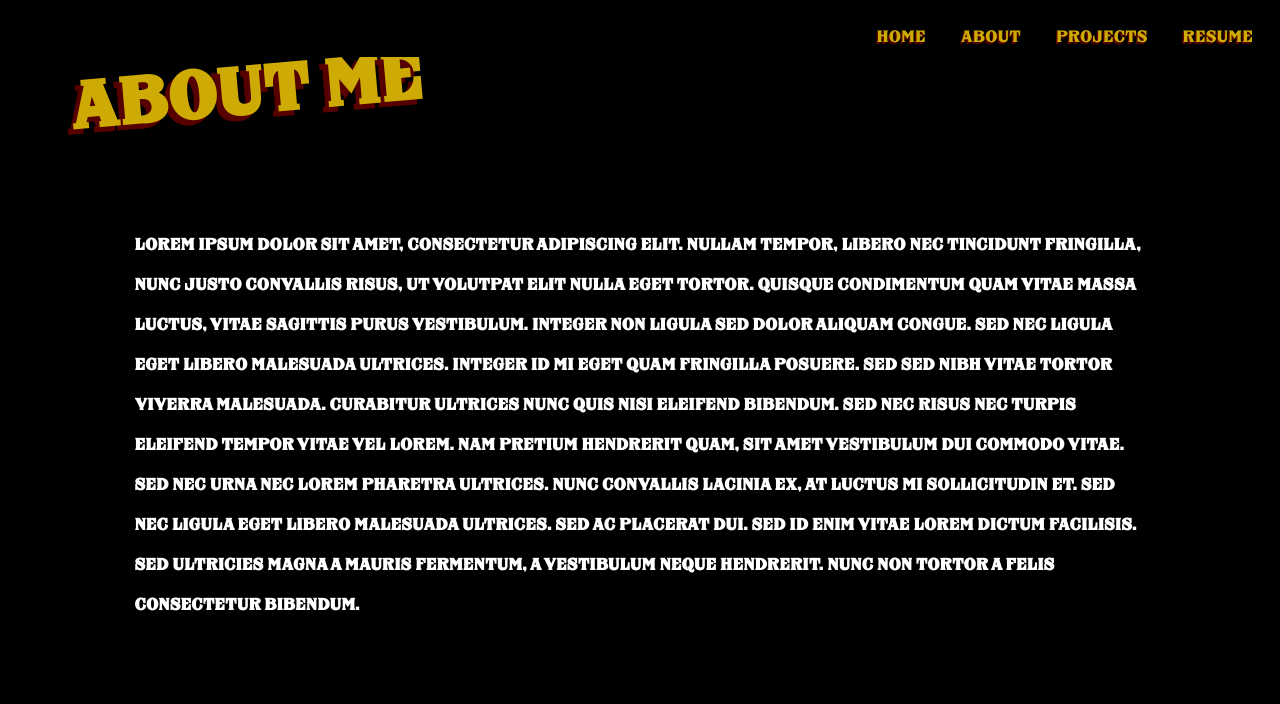
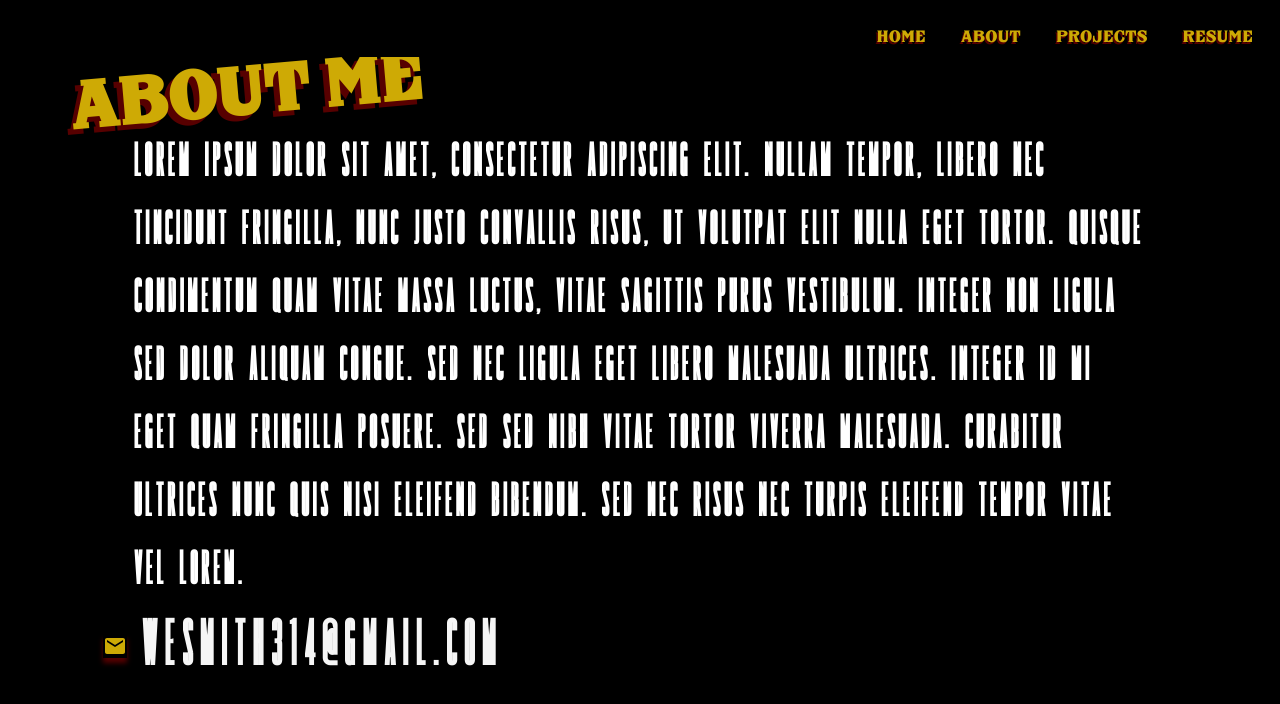
Before and after one commit to wesmith3/Portfolio, a Next.js app: page /about in a window 1280 px wide. Shown: the top 704 px of the page. Built offline with nearby package versions, Linux system fonts and the light colour scheme.

Commit message:
updates fonts

```diff
--- a/src/app/about/page.css
+++ b/src/app/about/page.css
@@ -11,13 +11,36 @@
     transform: rotate(-5deg);
 }
 .paragraph {
-    height: 75vh;
-    font-family: 'FHA';
+    height: 60vh;
+    font-family: 'Daily News';
+    font-weight: bolder;
+    font-size: 5.5vh;
     color: white;
     display: flex;
     flex-direction: column;
     justify-content: center;
     width: 80%;
     margin: auto;
-    line-height: 5vh;
+    line-height: 8.5vh;
+    letter-spacing: .5vh;
 }
+
+.email-container {
+    display: flex;
+    width: 85%;
+    margin: auto;
+    height: 10vh;
+    align-items: center;
+    color:whitesmoke;
+    font-family: 'Daily News';
+    font-weight: bolder;
+    font-size: 7.5vh;
+    letter-spacing: 1vh;
+  }
+
+  .email-icon {
+    margin-right: 2vh;
+    color:#ceaa05;
+    box-shadow: 0 5px 5px #570000;
+    size: 15vh;
+  }
--- a/src/app/about/page.tsx
+++ b/src/app/about/page.tsx
@@ -1,11 +1,24 @@
 import "./page.css";
+import EmailIcon from '@mui/icons-material/Email';
+
 export default function About() {
   return (
     <main>
       <h2 className="abt-title">About Me</h2>
       <h4 className="paragraph">
-      Lorem ipsum dolor sit amet, consectetur adipiscing elit. Nullam tempor, libero nec tincidunt fringilla, nunc justo convallis risus, ut volutpat elit nulla eget tortor. Quisque condimentum quam vitae massa luctus, vitae sagittis purus vestibulum. Integer non ligula sed dolor aliquam congue. Sed nec ligula eget libero malesuada ultrices. Integer id mi eget quam fringilla posuere. Sed sed nibh vitae tortor viverra malesuada. Curabitur ultrices nunc quis nisi eleifend bibendum. Sed nec risus nec turpis eleifend tempor vitae vel lorem. Nam pretium hendrerit quam, sit amet vestibulum dui commodo vitae. Sed nec urna nec lorem pharetra ultrices. Nunc convallis lacinia ex, at luctus mi sollicitudin et. Sed nec ligula eget libero malesuada ultrices. Sed ac placerat dui. Sed id enim vitae lorem dictum facilisis. Sed ultricies magna a mauris fermentum, a vestibulum neque hendrerit. Nunc non tortor a felis consectetur bibendum.
+        Lorem ipsum dolor sit amet, consectetur adipiscing elit. Nullam tempor,
+        libero nec tincidunt fringilla, nunc justo convallis risus, ut volutpat
+        elit nulla eget tortor. Quisque condimentum quam vitae massa luctus,
+        vitae sagittis purus vestibulum. Integer non ligula sed dolor aliquam
+        congue. Sed nec ligula eget libero malesuada ultrices. Integer id mi
+        eget quam fringilla posuere. Sed sed nibh vitae tortor viverra
+        malesuada. Curabitur ultrices nunc quis nisi eleifend bibendum. Sed nec
+        risus nec turpis eleifend tempor vitae vel lorem.
       </h4>
+      <div className="email-container">
+        <EmailIcon className="email-icon"/>
+        <h4 className="email">wesmith314@gmail.com</h4>
+      </div>
     </main>
   );
 }
--- a/src/app/projects/page.css
+++ b/src/app/projects/page.css
@@ -41,8 +41,10 @@
   }
 
   .description {
-    font-family: 'FHA';
+    font-family: 'Daily News';
     color: white;
     text-align: center;
-    line-height: 3.5vh;
+    line-height: 5.5vh;
+    font-weight: bolder;
+    font-size: x-large;
   }
--- a/src/app/projects/projects.tsx
+++ b/src/app/projects/projects.tsx
@@ -16,12 +16,12 @@ export default function Projects() {
           width={800}
           height={800}
         />
-        <p className="description">
-          An innovative art gallery social media platform akin to Instagram,
+        <h1 className="description">
+          An innovative art gallery social media platform,
           enabling users to curate their own virtual art galleries, share their
           creations, explore, engage with, and follow fellow artists works,
           fostering a vibrant online art community.
-        </p>
+        </h1>
       </div>
       <div className="proj">
         <h2 className="proj-name">Flatbuster Video</h2>
--- a/src/app/styles/navbar.css
+++ b/src/app/styles/navbar.css
@@ -24,7 +24,7 @@
 
   .menu-btn {
     display: block;
-    font-family: FHA;
+    font-family: 'FHA';
     color: #ceaa05;
     text-shadow: -1.5px 2px .05px #570000;
   }
```
Also changed, not shown: src/app/styles/techstack.css (+6 -6 lines).
